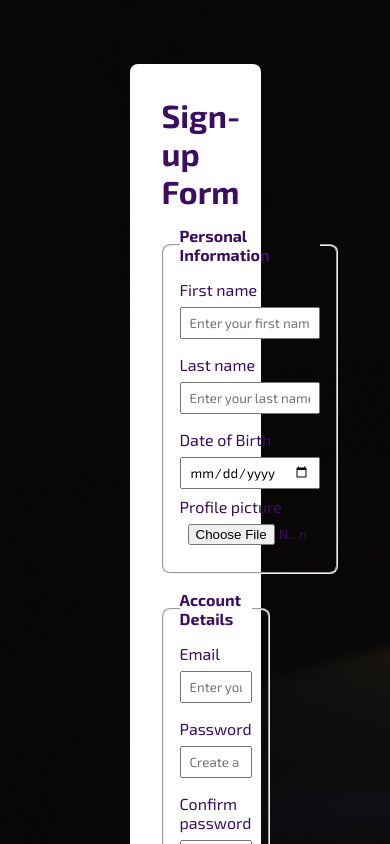
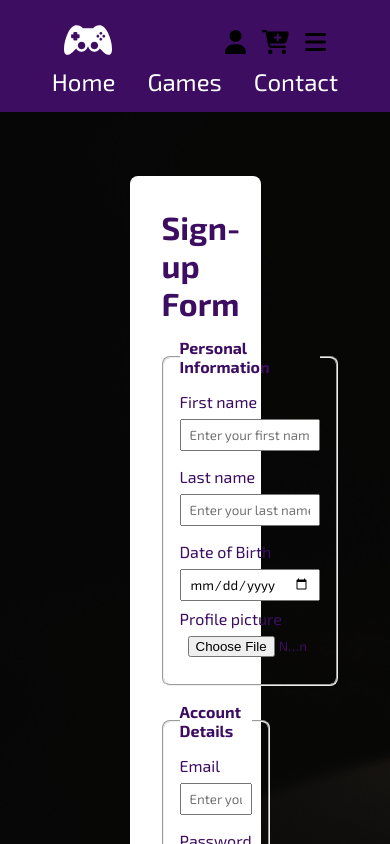
Before and after one commit to sbraende/videogame-store, a React (Vite) app: page /sign-up in a window 390 px wide. Shown: the top 844 px of the page. Built offline with nearby package versions, Linux system fonts and the light colour scheme; no server answers.

Commit message:
create the basic structure of navbar

```diff
--- a/package.json
+++ b/package.json
@@ -11,6 +11,10 @@
     "preview": "vite preview"
   },
   "dependencies": {
+    "@fortawesome/fontawesome-svg-core": "^6.7.2",
+    "@fortawesome/free-brands-svg-icons": "^6.7.2",
+    "@fortawesome/free-solid-svg-icons": "^6.7.2",
+    "@fortawesome/react-fontawesome": "^0.2.2",
     "cors": "^2.8.5",
     "dotenv": "^16.5.0",
     "express": "^5.1.0",
--- a/src/App.jsx
+++ b/src/App.jsx
@@ -1,9 +1,13 @@
 import { Outlet } from "react-router-dom";
 import styles from "./App.module.css";
+import Navbar from "./components/Navbar/Navbar";
 
 function App() {
   return (
     <>
+      <header>
+        <Navbar />
+      </header>
       <Outlet />
     </>
   );
--- /dev/null
+++ b/src/components/Navbar/Navbar.jsx
@@ -0,0 +1,46 @@
+import styles from "./Navbar.module.css";
+import { FontAwesomeIcon } from "@fortawesome/react-fontawesome";
+import { faBars } from "@fortawesome/free-solid-svg-icons";
+import { faCartPlus } from "@fortawesome/free-solid-svg-icons";
+import { faUser } from "@fortawesome/free-solid-svg-icons";
+
+import { useState } from "react";
+import { NavLink } from "react-router-dom";
+
+const Navbar = () => {
+  const [isHamburgerMenuOpen, setIsHamburgerMenuOpen] = useState(false);
+
+  const handleMenuToggle = () => {
+    setIsHamburgerMenuOpen((prev) => !prev);
+  };
+  return (
+    <nav className={styles.navbar}>
+      <div className={styles.firstRow}>
+        <div className={styles.logo}>
+          <img src="/icons/playstation-controller.svg" alt="main logo" />
+        </div>
+        <div className={styles.cartHamburgerMenu}>
+          <button className={styles.profileButton}>
+            <FontAwesomeIcon icon={faUser} className={styles.profileIcon} />
+          </button>
+          <button className={styles.cartButton}>
+            <FontAwesomeIcon icon={faCartPlus} className={styles.cartIcon} />
+          </button>
+          <button className={styles.hamburgerButton} onClick={handleMenuToggle}>
+            <FontAwesomeIcon
+              icon={faBars}
+              className={styles.hamburgerMenuIcon}
+            />
+          </button>
+        </div>
+      </div>
+      <div className={`${styles.secondRow} `}>
+        <NavLink to="/">Home</NavLink>
+        <NavLink to="/games">Games</NavLink>
+        <NavLink to="/contact">Contact</NavLink>
+      </div>
+    </nav>
+  );
+};
+
+export default Navbar;
--- /dev/null
+++ b/src/components/Navbar/Navbar.module.css
@@ -0,0 +1,67 @@
+.navbar {
+  width: 100%;
+  padding: var(--space-medium) var(--space-x-large);
+  background-color: var(--primary-color);
+  display: flex;
+  flex-direction: column;
+  /* gap: var(--space-medium); */
+}
+.firstRow {
+  display: flex;
+  justify-content: space-between;
+}
+.logo img {
+  width: 48px;
+  height: auto;
+}
+.cartHamburgerMenu {
+  display: flex;
+  align-items: center;
+  gap: var(--space-medium);
+}
+.cartButton,
+.profileButton,
+.hamburgerButton {
+  background-color: transparent;
+  border: none;
+}
+.profileIcon,
+.cartIcon,
+.hamburgerMenuIcon {
+  font-size: var(--medium-font-size);
+}
+.secondRow {
+  display: flex;
+  justify-content: center;
+  gap: var(--space-large);
+}
+.secondRow a {
+  font-size: var(--medium-font-size);
+  text-decoration: none;
+  color: var(--text-light);
+}
+/* ------------------------- */
+@media screen and (max-width: 680px) {
+  .hamburgerButton {
+    display: block;
+  }
+  .linksContainer {
+    position: absolute;
+    top: 0;
+    left: -1000px;
+    width: 50%;
+    height: 100%;
+    flex-direction: column;
+    justify-content: center;
+    align-items: center;
+    background-color: var(--primary-color);
+
+    transition: left 1s;
+  }
+  .displayNavbarLinks {
+    left: 0;
+  }
+  .linksContainer a {
+    font-size: var(--medium-font-size);
+  }
+}
--- a/src/hooks/useValidation.js
+++ b/src/hooks/useValidation.js
@@ -21,7 +21,6 @@ const useValidation = () => {
     if (!values.password.trim()) {
       newErrors.password = "Password is required";
     }
-    const passwordRegex = /^(?=.*\d)(?=.*[a-z])(?=.*[A-Z])(?=.*\W)(?!.*\s)/;
 
     if (!values.password.trim()) {
       newErrors.password = "Password is required";
```
Also changed, not shown: public/icons/playstation-controller.svg (added), 1 other file (tests, documents, lock files or other folders).
